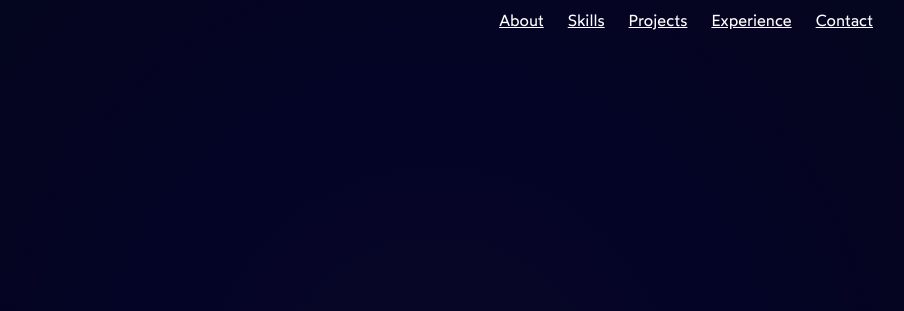
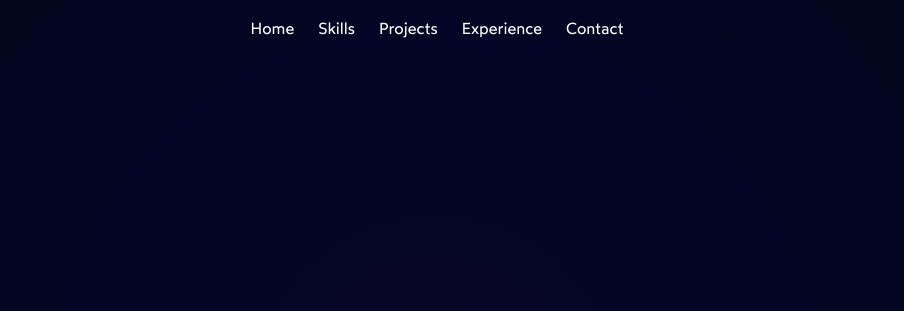
Before and after one commit to vaishnav-v/portfolio, a plain HTML site: page index.html in a window 1280 px wide. Shown: the top 311 px of the page, without its empty margins (203-1107 px from the left). Drawn offline with Linux system fonts and the light colour scheme.

Commit message:
ui cnages

```diff
--- a/index.html
+++ b/index.html
@@ -16,7 +16,7 @@
     <main class="top">
         <nav>
             <ul id="nav-links">
-                <li><a href="#about">About</a></li>
+                <li><a href="#about">Home</a></li>
                 <li><a href="#skills">Skills</a></li>
                 <li><a href="#projects">Projects</a></li>
                 <li><a href="#experience">Experience</a></li>
@@ -55,7 +55,8 @@
                             <div class="project-details">
                                 <p>
                                     TestMate is a testcase and suite management system for Developers and QA
-                                    team in an organisation.
+                                    team. Using TestMate users can create test cases, suites and execute them.
+                                    It also provides detailed report of test cases and test case run status.
                                 </p>
                             </div>
 
--- a/style.css
+++ b/style.css
@@ -66,8 +66,7 @@ a {
 
 nav {
     display: flex;
-    justify-content: end;
-    height: 40px;
+    justify-content: center;
 }
 
 
@@ -75,6 +74,8 @@ nav ul {
     display: flex;
     overflow: hidden;
     max-width: 100vw;
+    margin: 6px 0;
+    border-radius: 25px;
 }
 
 nav ul li {
@@ -87,6 +88,7 @@ nav ul li {
 nav ul li a {
     font-size: min(4vw, 16px);
     transition: all 300ms ease-in-out;
+    text-decoration: none;
 }
 
 nav ul li a:hover {
@@ -94,7 +96,7 @@ nav ul li a:hover {
 }
 
 header {
-    height: calc(100vh - 40px);
+    height: calc(100vh - 56px);
     display: flex;
     align-items: center;
     justify-content: center;
@@ -153,7 +155,7 @@ section#skills article li {
 
 article.project {
     padding: 4px 16px;
-    border: 1px solid #303030;
+    border: 1px solid #565656;
     transition: all 300ms ease-in;
     margin-bottom: 12px;
 }
```
Also changed, not shown: images/nuhive.png.
